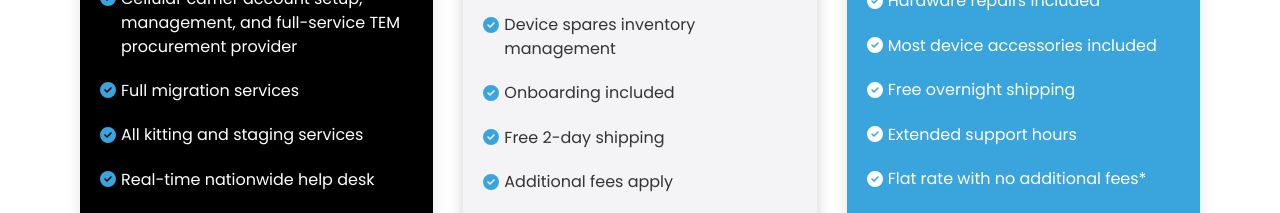
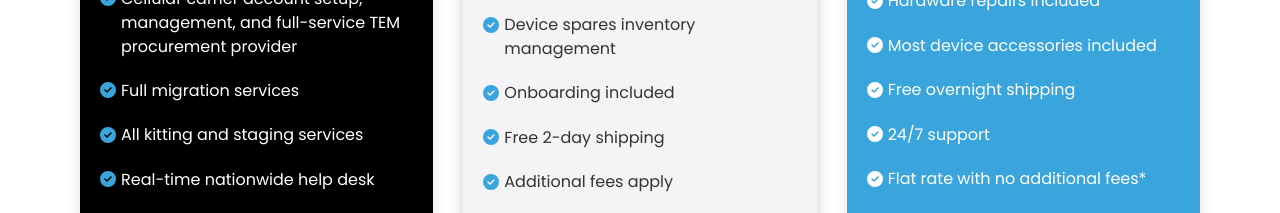
Before and after one commit to elspetha5/tms-website, a React (Vite) app: page / in a window 1280 px wide. Shown: the part 4680-4893 px from the top of the page. Built offline with nearby package versions, Linux system fonts and the light colour scheme; no server answers; a web font is replaced by a local one.

Commit message:
changes support on Pro plan

```diff
--- a/src/pages/home-page/components/pricing-section/pricing-section.tsx
+++ b/src/pages/home-page/components/pricing-section/pricing-section.tsx
@@ -72,7 +72,7 @@ const pricingCardsArr = [
       "Hardware repairs included",
       "Most device accessories included",
       "Free overnight shipping",
-      "Extended support hours",
+      "24/7 support",
       "Flat rate with no additional fees*",
     ],
     backgroundColor: backgroundColors.blue,
```
